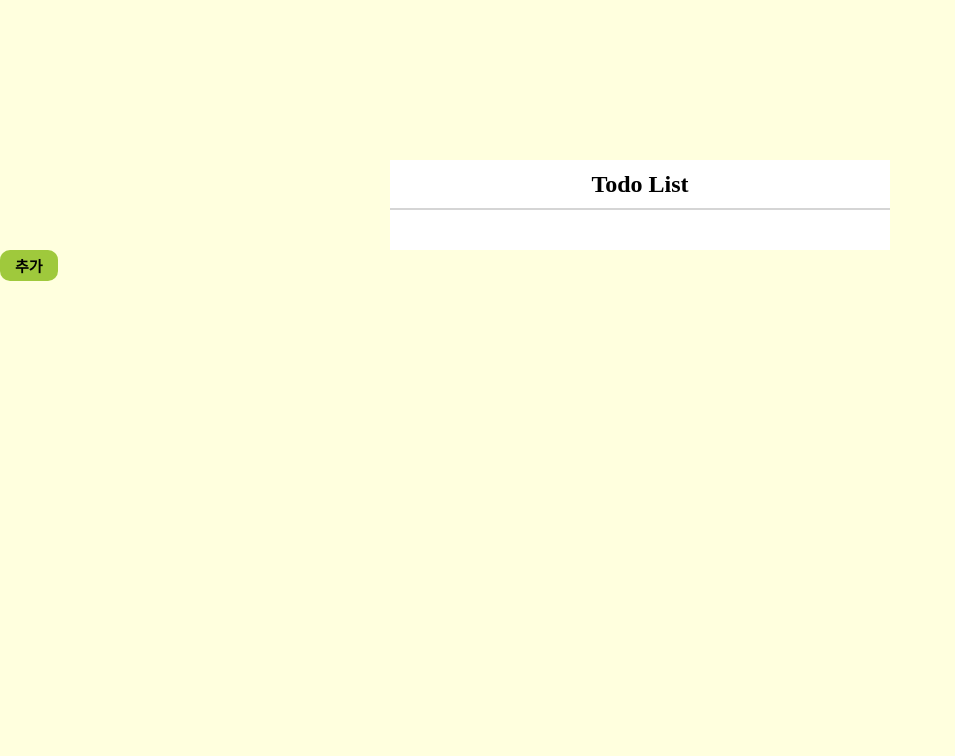
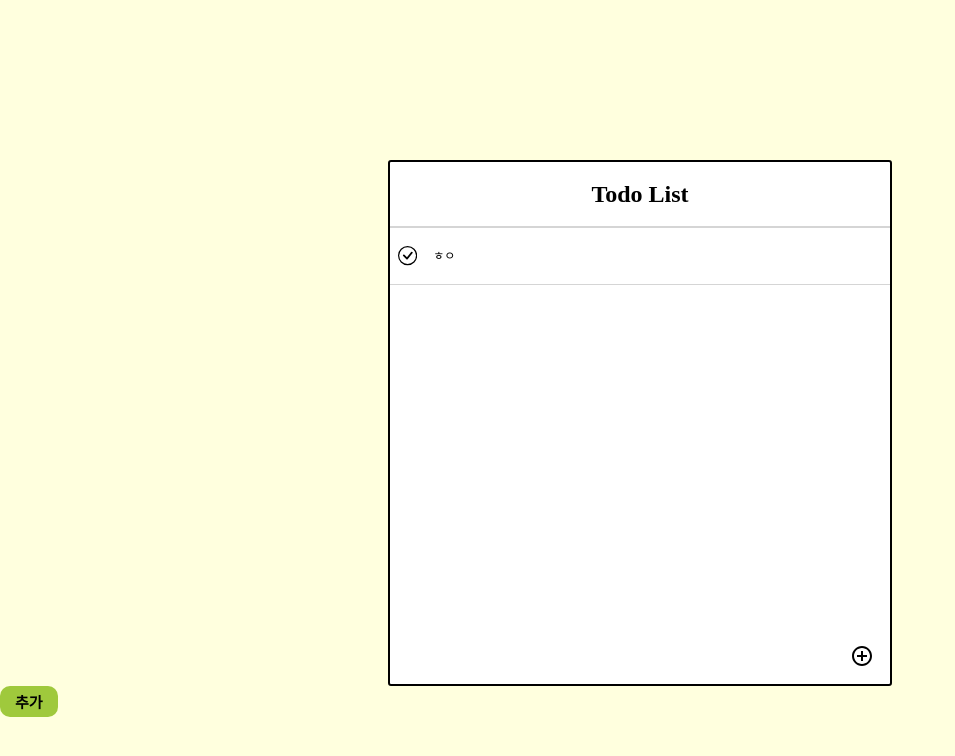
Before and after one commit to evejin9/Todo-Challenge, a React (Create React App) app: page / in a window 1280 px wide. Shown: the top 756 px of the page, without its empty margins (0-955 px from the left). Built offline with nearby package versions, Linux system fonts and the light colour scheme.

Commit message:
23.06.08) to-do 개선
-  아이콘 추가

```diff
--- a/src/component/list/TodoList.jsx
+++ b/src/component/list/TodoList.jsx
@@ -1,11 +1,17 @@
 import React from 'react';
 import TodoListItem from './TodoListItem';
+import styled from "styled-components";
+
+const TodoListWrapper = styled.div`
+  min-height: 400px;
+  background-color: #fff;
+`;
 
 function TodoList(props) {
   return (
-    <div>
+    <TodoListWrapper>
       <TodoListItem />
-    </div>
+    </TodoListWrapper>
   );
 }
 
--- a/src/component/list/TodoListItem.jsx
+++ b/src/component/list/TodoListItem.jsx
@@ -3,13 +3,13 @@ import styled from "styled-components";
 import { BsCheckCircleFill, BsCheckCircle  } from "react-icons/bs";
 
 const Wrapper = styled.div`
-  width: 500px;
-  margin: 0 auto;
-  border-radius: 4px;
+  padding: 0.5rem;
+  display: flex;
+  align-items: center;
+  border-bottom: 1px solid #d5d5d5;
   `;
 
-const TodoItem = styled.div`
-  background-color: #fff;
+const TodoList = styled.div`
   height: 40px;
   font-size: 12px;
   display: flex;
@@ -23,18 +23,24 @@ const CheckBox = styled.div`
   align-items: center;
 
   svg {
-    font-size: 1.5rem;
+    font-size: 1.2rem;
     color: ${props => props.checked && '#9fc93c'};
   }
 `;
 
+const Text = styled.div`
+  padding: 0.5rem;
+  margin-left: 0.5rem;
+  flex: 1;
+`;
 
 function TodoListItem(props) {
   return (
     <Wrapper>
-      <TodoItem>
-        <CheckBox></CheckBox>
-      </TodoItem>
+      <TodoList>
+        <CheckBox><BsCheckCircle /></CheckBox>
+        <Text>ㅎㅇ</Text>
+      </TodoList>
     </Wrapper>
   );
 }
--- a/src/component/page/TodoTemplate.jsx
+++ b/src/component/page/TodoTemplate.jsx
@@ -1,16 +1,18 @@
 import React from 'react';
 import styled from "styled-components";
 import TodoList from '../list/TodoList';
+import { MdAddCircleOutline, MdAddCircle  } from "react-icons/md";
 
 const Wrapper = styled.div`
+  background-color: #fff;
   width: 500px;
   margin: 0 auto;
   margin-top: 10rem;
-  border-radius: 4px;
+  border-radius: 3px;
+  border: 2px solid;
 
   .app-title {
-    background-color: #fff;
-    height: 3rem;
+    height: 4rem;
     font-size: 1.5rem;
     font-weight: 700;
     display: flex;
@@ -18,13 +20,27 @@ const Wrapper = styled.div`
     align-items: center;
     border-bottom: 2px solid #d5d5d5;
   }
-`
+`;
+
+const AddButton = styled.div`
+  padding: 1rem;
+  cursor: pointer;
+  display: flex;
+  justify-content: flex-end;
+  align-items: center;
+
+  svg {
+    font-size: 1.5rem;
+    color: ${props => props.checked && '#7d9c36'};
+  };
+`;
 
 function TodoTemplate(props) {
   return (
     <Wrapper>
       <div className='app-title'>Todo List</div>
       <TodoList className='content' />
+      <AddButton><MdAddCircleOutline /></AddButton>
     </Wrapper>
   );
 }
```
